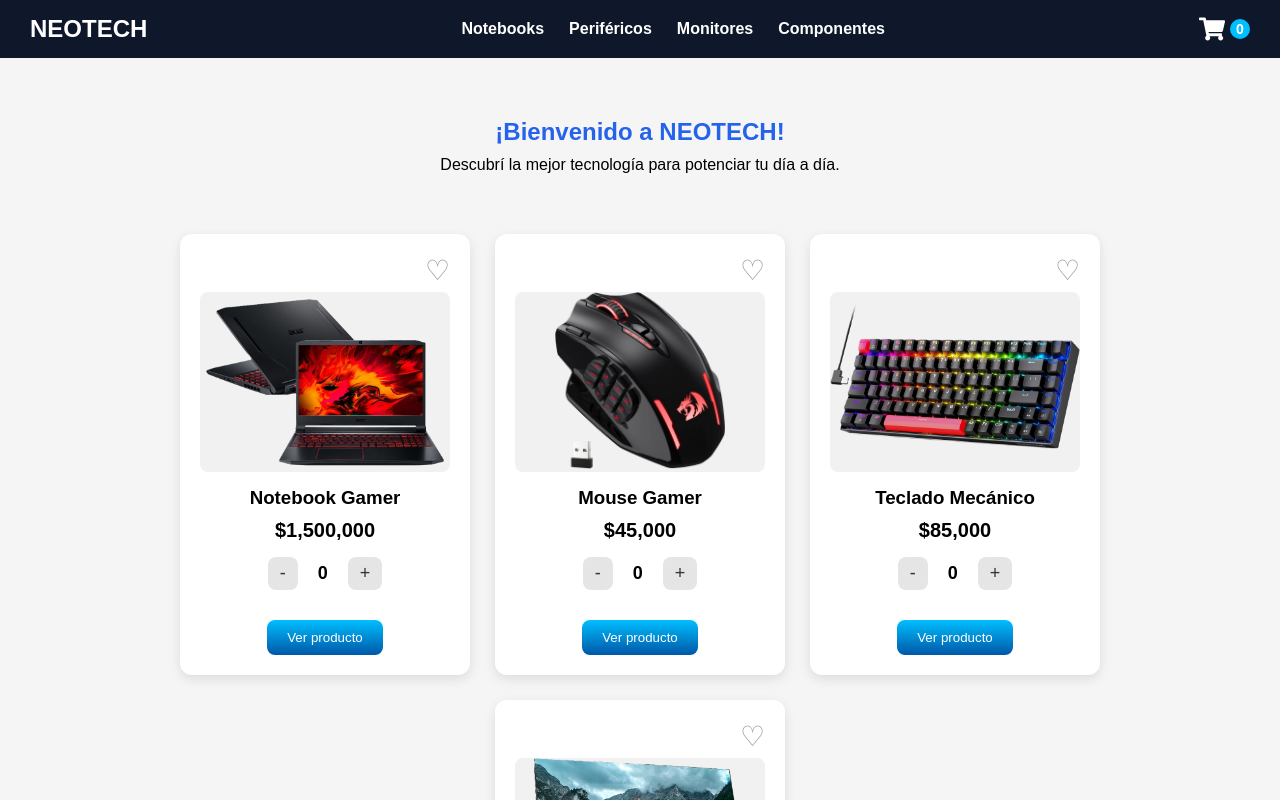
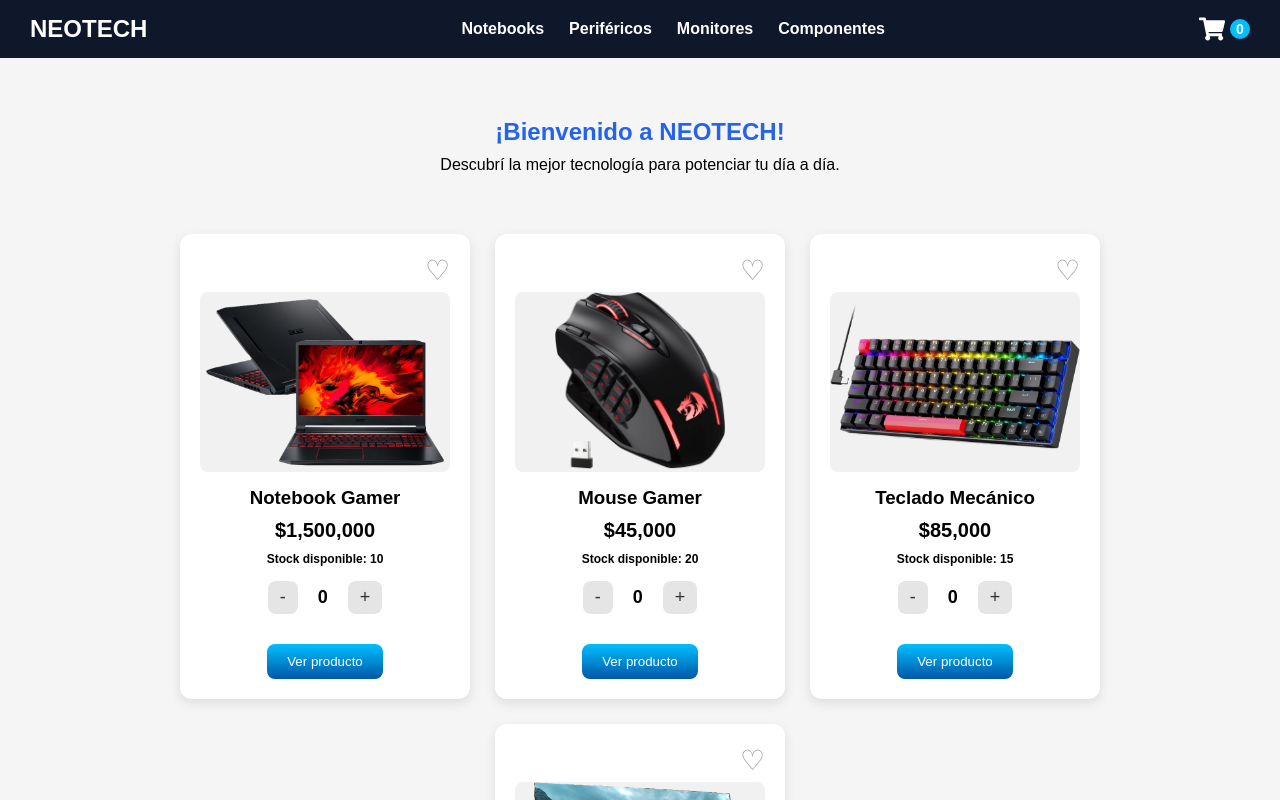
Before and after one commit to DarkNeo-1981/neotech-ecommerce, a React (Vite) app: page / in a window 1280 px wide. Shown: the top 800 px of the page. Built offline with nearby package versions, Linux system fonts and the light colour scheme.

Commit message:
feat: agregar stock disponible a los productos

```diff
--- a/src/components/Item.css
+++ b/src/components/Item.css
@@ -32,6 +32,10 @@
   font-size: 20px;
   font-weight: bold;
   margin: 10px 0;
+}
+
+.item .stock {
+  font-size: 12px;
 }
 
 .item button {
--- a/src/components/Item.jsx
+++ b/src/components/Item.jsx
@@ -2,12 +2,12 @@
 import { useState } from "react";
 import "./Item.css";
 
-function Item({ name, price, image }) {
+function Item({ name, price, image, stock }) {
   const [cantidad, setCantidad] = useState(0);
   const [esFavorito, setEsFavorito] = useState(false);
 
   const handleSumar = () => {
-    setCantidad(prev => prev + 1);
+    setCantidad(prev => Math.min(stock, prev + 1));
   };
 
   const handleRestar = () => {
@@ -33,11 +33,12 @@ function Item({ name, price, image }) {
 
       <h3>{name}</h3>
       <p>${price.toLocaleString()}</p>
+      <p className="stock">Stock disponible: {stock}</p>
 
       <div className="quantity">
-        <button onClick={handleRestar}>-</button>
+        <button onClick={handleRestar} disabled={cantidad === 0}> - </button>
         <span>{cantidad}</span>
-        <button onClick={handleSumar}>+</button>
+        <button onClick={handleSumar} disabled={cantidad === stock}> + </button>
       </div>
 
       <button>Ver producto</button>
--- a/src/components/ItemListContainer.jsx
+++ b/src/components/ItemListContainer.jsx
@@ -16,6 +16,7 @@ function ItemListContainer({ greeting, products }) {
             image={product.image}
             name={product.name}
             price={product.price}
+            stock={product.stock}
           />
         ))}
       </main>
--- a/src/data/Products.js
+++ b/src/data/Products.js
@@ -4,25 +4,29 @@ const products = [
     id: 1,
     image: "images/products/NotebookGamer.png",
     name: "Notebook Gamer",
-    price: 1500000
+    price: 1500000,
+    stock: 10
   },
   {
     id: 2,
     image: "images/products/MouseGamer.png",
     name: "Mouse Gamer",
-    price: 45000
+    price: 45000,
+    stock: 20
   },
   {
     id: 3,
     image: "images/products/TecladoMecanico.png",
     name: "Teclado Mecánico",
-    price: 85000
+    price: 85000,
+    stock: 15
   },
   {
     id: 4,
     image: "images/products/Monitor24.png",
     name: "Monitor 24 pulgadas",
-    price: 320000
+    price: 320000,
+    stock: 5
   }
 ];
 
```
